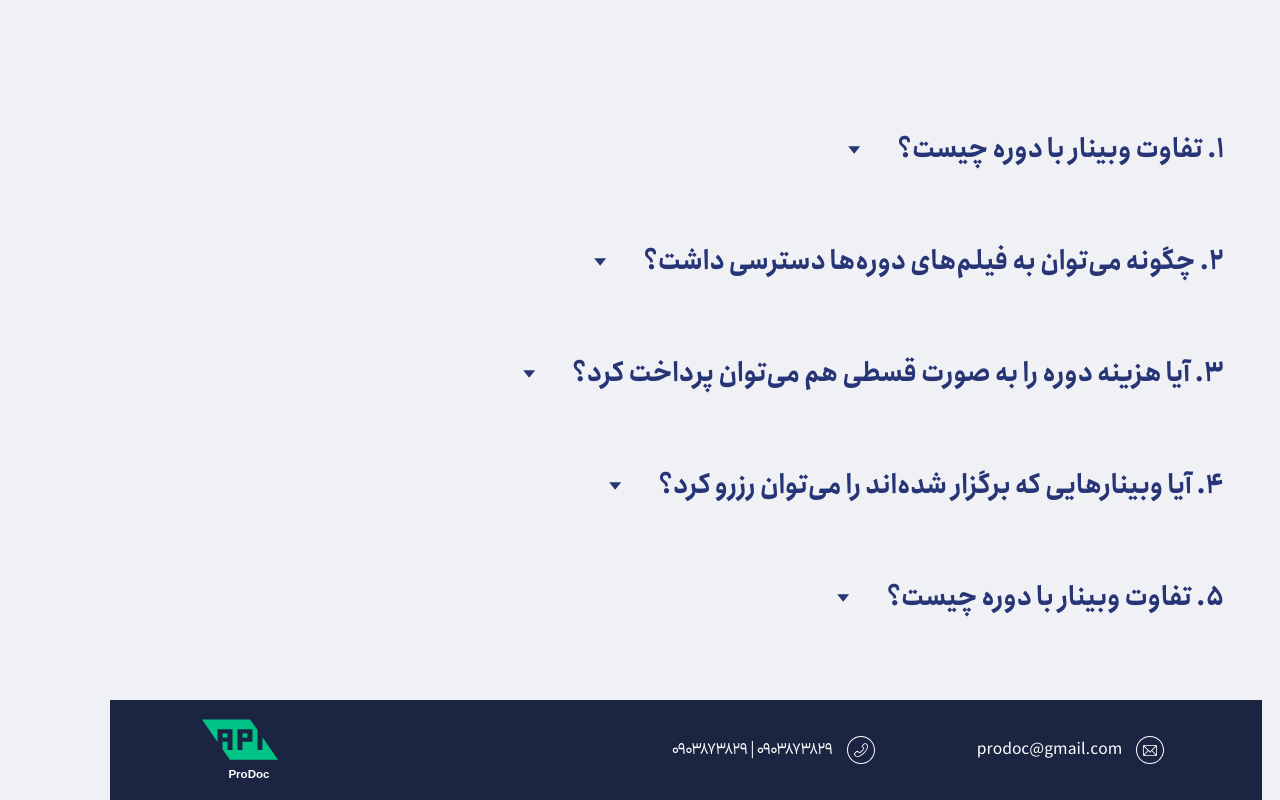
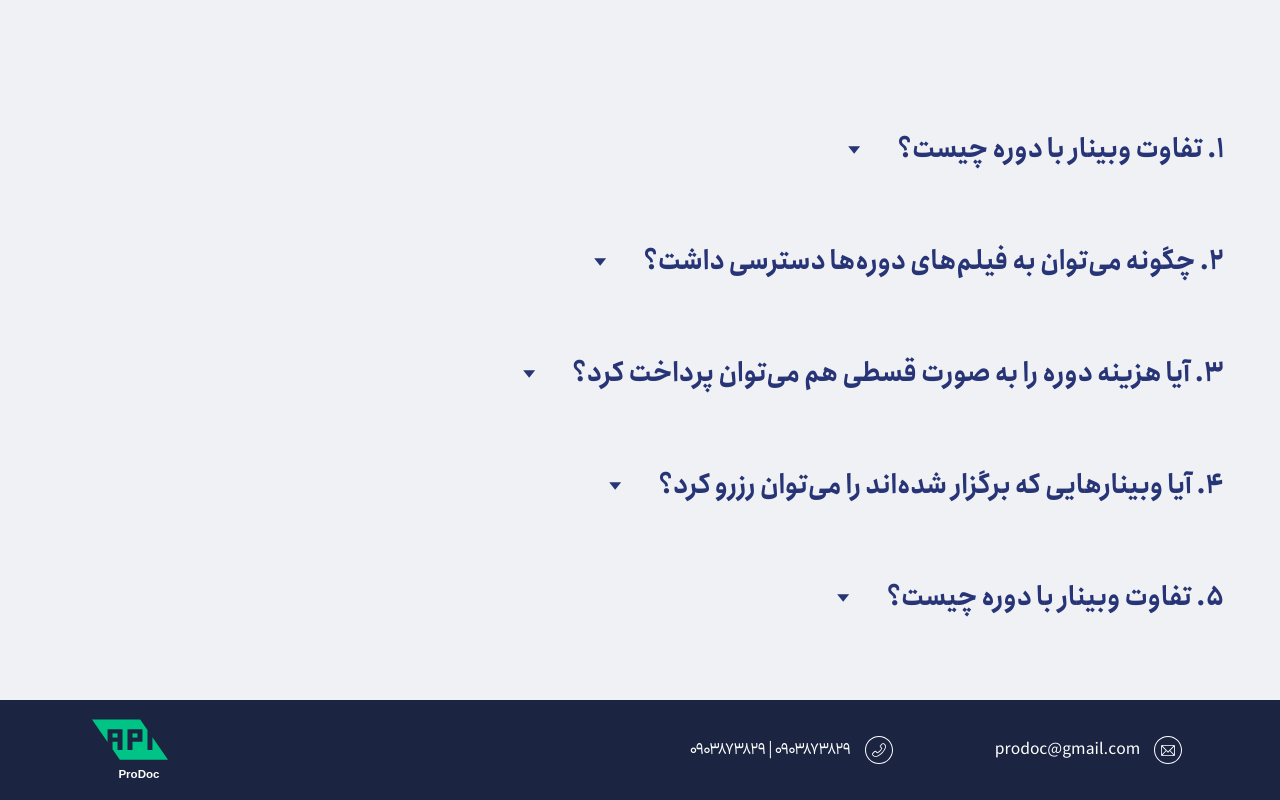
Before and after one commit to pedram6195/prodoc, a Next.js app: page / in a window 1280 px wide. Shown: the part 6105-6905 px from the top of the page. Built offline with nearby package versions, Linux system fonts and the light colour scheme.

Commit message:
footer fix

```diff
--- a/components/specific/layout/index.js
+++ b/components/specific/layout/index.js
@@ -246,9 +246,9 @@ export const HeaderLanding = () => {
 
 export const FooterLanding = () => {
   return (
-    <Div className="bg-[#f0f1f4]">
+    <Div className="bg-[#f0f1f4] lg:bg-[#1b2541]">
       <Div
-        className={`flex justify-between items-center px-4 h-10 lg:px-[7.17%] w-[90%] mx-[1.125rem] lg:h-[6.25rem] bg-[#1b2541]`}
+        className={`flex justify-between items-center px-4 h-10 lg:px-[7.17%] w-[90%] mx-[1.125rem] lg:w-full lg:mx-0 lg:h-[6.25rem] bg-[#1b2541]`}
       >
         <Div className="flex">
           <Div className="flex items-center cursor-pointer">
--- a/pages/index.js
+++ b/pages/index.js
@@ -671,13 +671,13 @@ const FAQ = () => {
   const [open5, setOpen5] = useState(false);
 
   return (
-    <Div className="bg-[#f0f1f4] pt-16 pb-14 lg:pt-[10rem]" id='faq'>
+    <Div className="bg-[#f0f1f4] pt-16 pb-14 lg:pt-[10rem]" id="faq">
       <Text className="font-Bold mx-auto w-[6.125rem] z-10 text-Blue-700 text-center text-base relative lg:text-4xl lg:w-[14.375rem] lg:after:h-8 lg:after:top-4 after:bg-center after:absolute after:top-2 after:right-0 after:bg-[#00c485] after:w-full after:h-4 after:-z-10">
         سوالات متداول
       </Text>
 
       <Div
-        className="pr-5 mt-8 flex items-center lg:mt-[10rem] lg:pr-14"
+        className="pr-5 mt-8 flex items-center cursor-pointer lg:mt-[10rem] lg:pr-14"
         onClick={() => {
           setOpen(!open);
         }}
@@ -714,7 +714,7 @@ const FAQ = () => {
       </Collapse>
 
       <Div
-        className="pr-5 flex items-center lg:mt-[3rem] lg:pr-14"
+        className="pr-5 flex items-center cursor-pointer lg:mt-[3rem] lg:pr-14"
         onClick={() => {
           setOpen2(!open2);
         }}
@@ -751,7 +751,7 @@ const FAQ = () => {
       </Collapse>
 
       <Div
-        className="pr-5 flex items-center lg:mt-[3rem] lg:pr-14"
+        className="pr-5 flex items-center cursor-pointer lg:mt-[3rem] lg:pr-14"
         onClick={() => {
           setOpen3(!open3);
         }}
@@ -793,7 +793,7 @@ const FAQ = () => {
           setOpen4(!open4);
         }}
       >
-        <Text className="text-xs text-Blue-700 font-Bold lg:text-[1.65rem]">
+        <Text className="text-xs text-Blue-700 font-Bold cursor-pointer lg:text-[1.65rem]">
           ۴. آیا وبینارهایی که برگزار شده‌اند را می‌توان رزرو کرد؟{" "}
         </Text>
         <Div className={`relative w-6 mr-1 lg:mr-6 lg:w-[2.25rem]`}>
@@ -825,7 +825,7 @@ const FAQ = () => {
       </Collapse>
 
       <Div
-        className="pr-5 flex items-center lg:mt-[3rem] lg:pr-14"
+        className="pr-5 flex items-center cursor-pointer lg:mt-[3rem] lg:pr-14"
         onClick={() => {
           setOpen5(!open5);
         }}
```
